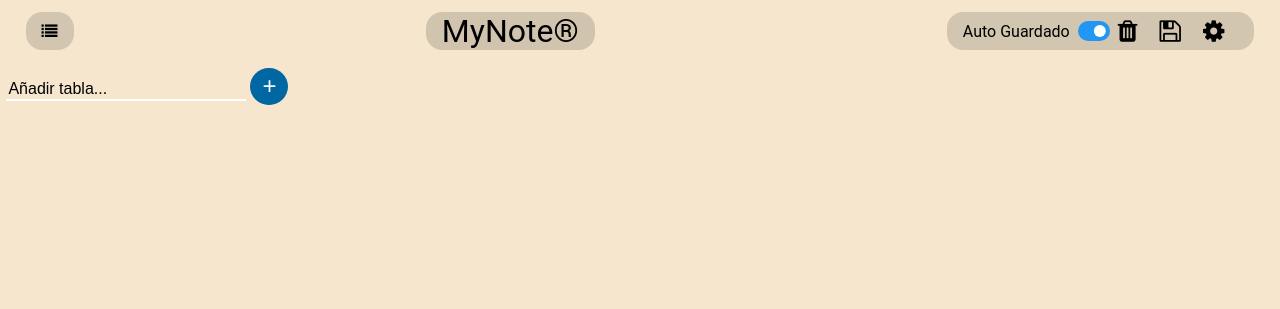
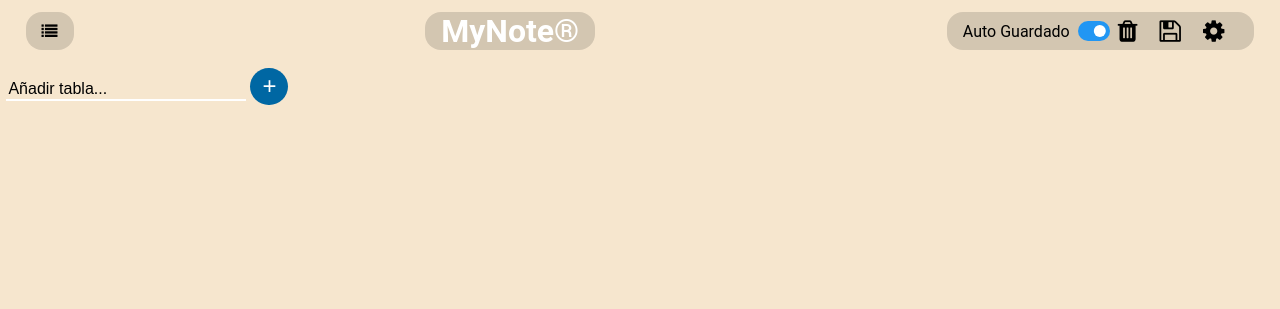
Before and after one commit to ticiAngelucci/trelloSist, a PHP site: page / in a window 1280 px wide. Shown: the top 309 px of the page. Run offline with PHP 8.4, Linux system fonts and the light colour scheme.

Commit message:
tomaTiciDeNada

```diff
--- a/css/main.css
+++ b/css/main.css
@@ -151,8 +151,8 @@ body {
 }
 
 .sidenav p.is-title {
-    font-size: 2.0rem;
-    color: #ffffff;
+    font-size: 1.5rem;
+    color: #818181;
     display: block;
     transition: 0.3s;
     text-align: center;
@@ -296,11 +296,11 @@ body {
 }
 
 #title {
-    color: rgb(0, 0, 0);
+    color: white;
     margin: 0;
-    font-weight: 400;
+    font-weight: 600;
 
-    background-color: rgba(0, 0, 0, 0.15);
+    background-color: rgba(14, 14, 14, 0.15);
     padding-inline: 1rem;
     border-radius: 1rem;
 }
```
